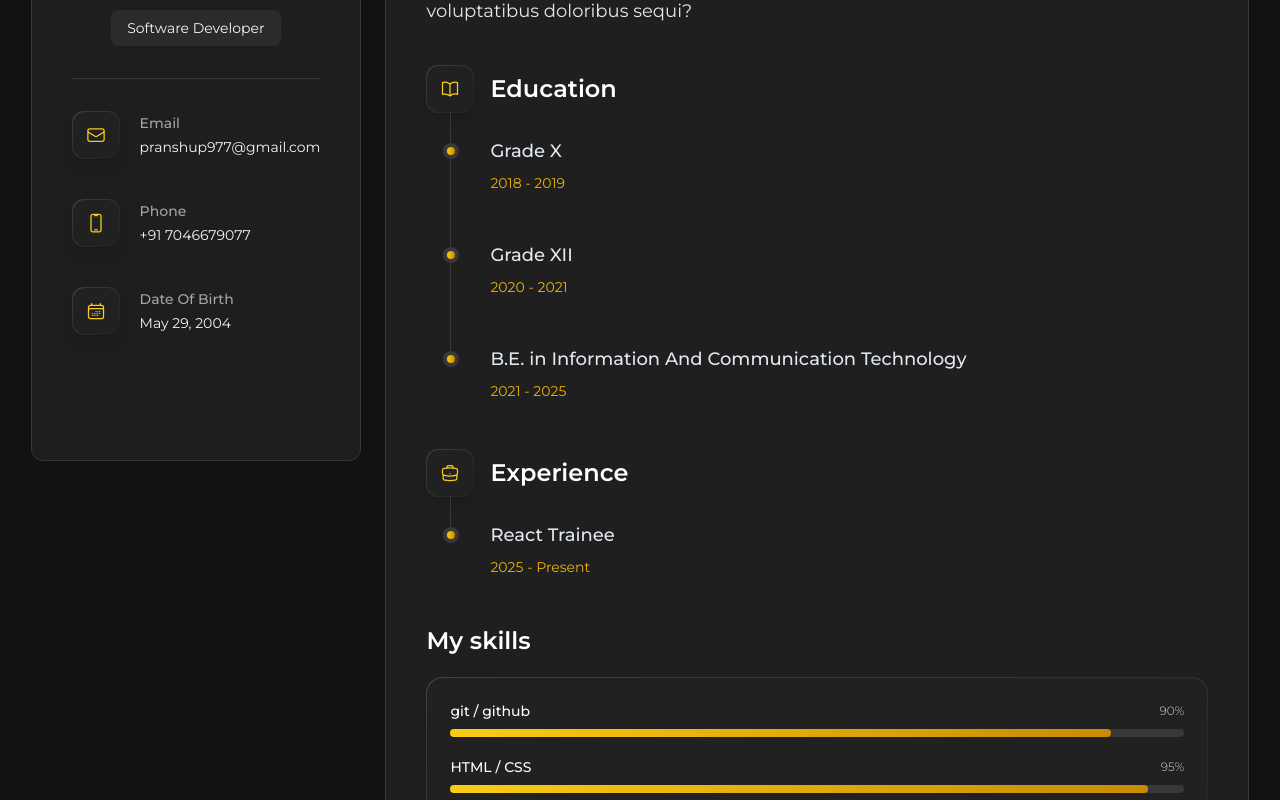
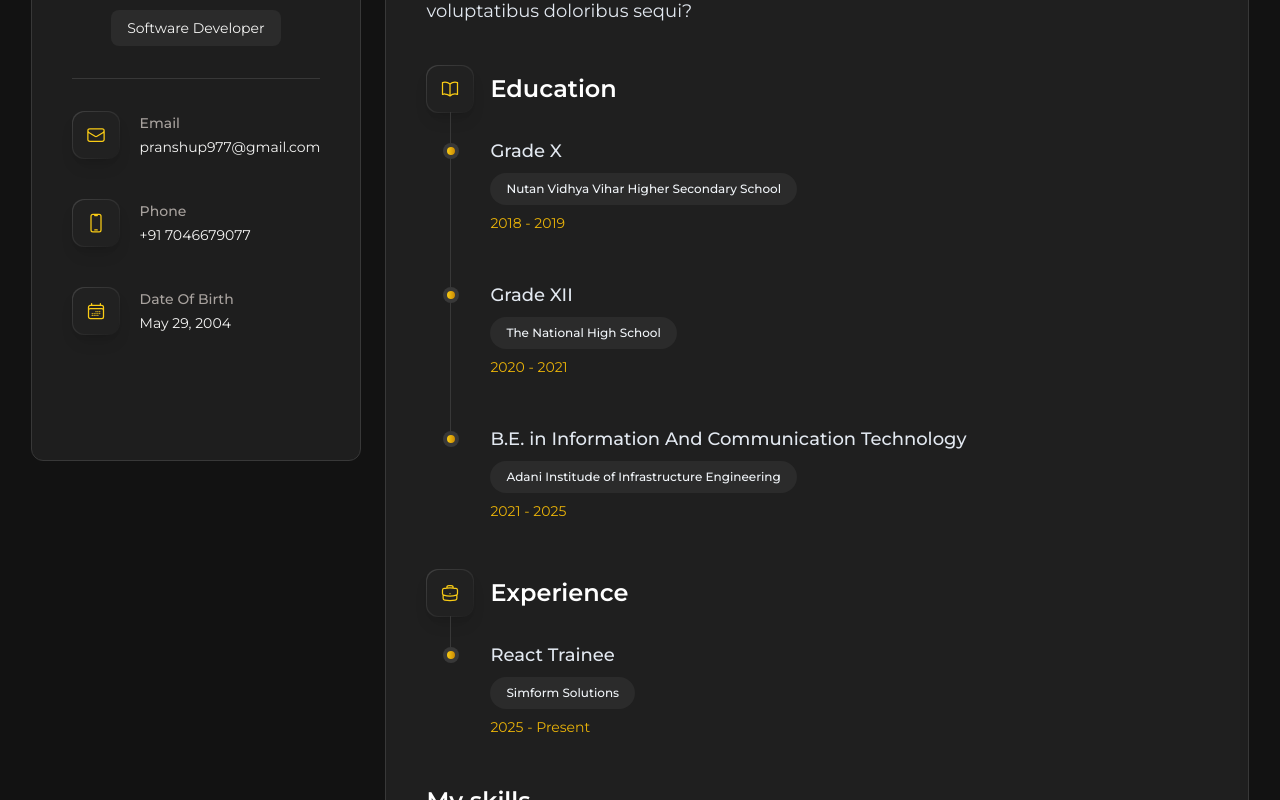
Before and after one commit to Pranshu1852/Portfolio-React, a React (Vite) app: page / in a window 1280 px wide. Shown: the part 300-1100 px from the top of the page. Built offline with nearby package versions, Linux system fonts and the light colour scheme; some icons are missing; a web font is replaced by a local one.

Commit message:
Add: add organization field in timeline component

```diff
--- a/src/features/About/components/TimeLine.tsx
+++ b/src/features/About/components/TimeLine.tsx
@@ -1,18 +1,22 @@
-interface TimeLineProps{
-    title: string,
-    period: string,
-    isLast: boolean
+interface TimeLineProps {
+  title: string;
+  period: string;
+  organization: string;
+  isLast: boolean;
 }
 
-function TimeLine({title, period, isLast}: TimeLineProps) {
-    return (
-        <div className="relative pl-5 pb-10 last:pb-0">
-            <div className="absolute left-[-23.4px] z-10 top-[10px] w-2 h-2 bg-gradient-to-r from-yellow-400 to-yellow-600 rounded-full shadow-[0_0_0_4px_#383838]" />
-            <div className={`absolute left-[-20px] top-[-25px] w-[1px] ${isLast ? 'h-[calc(100%-25px)]' : 'h-[calc(100%+25px)]'} bg-[#383838]`}/>
-            <h2 className="text-slate-200 text-lg font-medium mb-2">{title}</h2>
-            <p className="text-yellow-500 text-sm mb-2">{period}</p>
-        </div>
-    );
+function TimeLine({ title, organization,period, isLast }: TimeLineProps) {
+  return (
+    <div className='relative pl-5 pb-10 last:pb-0'>
+      <div className='absolute left-[-23.4px] z-10 top-[10px] w-2 h-2 bg-gradient-to-r from-yellow-400 to-yellow-600 rounded-full shadow-[0_0_0_4px_#383838]' />
+      <div
+        className={`absolute left-[-20px] top-[-25px] w-[1px] ${isLast ? 'h-[calc(100%-50px)]' : 'h-[calc(100%+25px)]'} bg-[#383838]`}
+      />
+      <h2 className='text-slate-200 text-lg font-medium mb-2'>{title}</h2>
+      <p className='text-slate-100 text-xs font-medium w-fit mb-2 bg-[#2b2b2b] py-2 px-4 rounded-full'>{organization}</p>
+      <p className='text-yellow-500 text-sm mb-2'>{period}</p>
+    </div>
+  );
 }
 
 export default TimeLine;
--- a/src/features/About/pages/About.tsx
+++ b/src/features/About/pages/About.tsx
@@ -18,7 +18,7 @@ const educationData = [
     title: 'B.E. in Information And Communication Technology',
     organization: 'Adani Institude of Infrastructure Engineering',
     period: '2021 - 2025',
-  }
+  },
 ];
 
 const experienceData = [
@@ -29,33 +29,33 @@ const experienceData = [
   },
 ];
 
-const skillsData=[
+const skillsData = [
   {
     name: 'git / github',
-    percentage: 90
+    percentage: 90,
   },
   {
     name: 'HTML / CSS',
-    percentage: 95
+    percentage: 95,
   },
   {
     name: 'JavaScipt / TypeScript',
-    percentage: 80
+    percentage: 80,
   },
   {
     name: 'React',
-    percentage: 65
-  }
-]
+    percentage: 65,
+  },
+];
 
 function About() {
   return (
-    <div className="flex flex-col gap-10 bg-[#1f1f1f] border-[1px] border-[#383838] rounded-xl w-full p-10">
-      <div className="relative max-w-fit">
-        <h2 className="text-white font-bold text-4xl">About Me</h2>
-        <p className="absolute bottom-[-50%] w-[40%] h-2 bg-gradient-to-br from-yellow-200 to-yellow-600 rounded-full"></p>
+    <div className='flex flex-col gap-10 bg-[#1f1f1f] border-[1px] border-[#383838] rounded-xl w-full p-10'>
+      <div className='relative max-w-fit'>
+        <h2 className='text-white font-bold text-4xl'>About Me</h2>
+        <p className='absolute bottom-[-50%] w-[40%] h-2 bg-gradient-to-br from-yellow-200 to-yellow-600 rounded-full'></p>
       </div>
-      <p className="text-slate-200 text-lg">
+      <p className='text-slate-200 text-lg'>
         Lorem, ipsum dolor sit amet consectetur adipisicing elit. Voluptatum ab
         rem quam incidunt excepturi quibusdam animi ex doloremque nobis magnam,
         aperiam blanditiis veniam tenetur libero earum architecto corporis.
@@ -64,43 +64,57 @@ function About() {
         sequi?
       </p>
       <div>
-        <div className="flex items-center gap-4 mb-6">
-          <div className="relative bg-gradient-to-br from-[#404040] to-transparent w-12 h-12 rounded-xl flex items-center justify-center text-yellow-400 shadow-lg">
-            <div className="absolute inset-px bg-[#212121] rounded-xl" />
-            <img className="w-5 h-5 z-10" src={bookImg} />
+        <div className='flex items-center gap-4 mb-6'>
+          <div className='relative bg-gradient-to-br from-[#404040] to-transparent w-12 h-12 rounded-xl flex items-center justify-center text-yellow-400 shadow-lg'>
+            <div className='absolute inset-px bg-[#212121] rounded-xl' />
+            <img className='w-5 h-5 z-10' src={bookImg} />
           </div>
-          <h3 className="text-2xl font-semibold text-white">Education</h3>
+          <h3 className='text-2xl font-semibold text-white'>Education</h3>
         </div>
-        <div className="ml-11">
+        <div className='ml-11'>
           {educationData.map((item, index) => (
-            <TimeLine key={index} title={item.title} period={item.period} isLast={index===educationData.length-1} />
+            <TimeLine
+              key={index}
+              title={item.title}
+              organization={item.organization}
+              period={item.period}
+              isLast={index === educationData.length - 1}
+            />
           ))}
         </div>
       </div>
       <div>
-        <div className="flex items-center gap-4 mb-6">
-          <div className="relative bg-gradient-to-br from-[#404040] to-transparent w-12 h-12 rounded-xl flex items-center justify-center text-yellow-400 shadow-lg">
-            <div className="absolute inset-px bg-[#212121] rounded-xl" />
-            <img className="w-5 h-5 z-10" src={briefCaseImg} />
+        <div className='flex items-center gap-4 mb-6'>
+          <div className='relative bg-gradient-to-br from-[#404040] to-transparent w-12 h-12 rounded-xl flex items-center justify-center text-yellow-400 shadow-lg'>
+            <div className='absolute inset-px bg-[#212121] rounded-xl' />
+            <img className='w-5 h-5 z-10' src={briefCaseImg} />
           </div>
-          <h3 className="text-2xl font-semibold text-white">Experience</h3>
+          <h3 className='text-2xl font-semibold text-white'>Experience</h3>
         </div>
-        <div className="ml-11">
+        <div className='ml-11'>
           {experienceData.map((item, index) => (
-            <TimeLine key={index} title={item.title} period={item.period} isLast={index===experienceData.length-1} />
+            <TimeLine
+              key={index}
+              title={item.title}
+              organization={item.organization}
+              period={item.period}
+              isLast={index === experienceData.length - 1}
+            />
           ))}
         </div>
       </div>
 
       <div className='flex flex-col gap-5'>
-        <h3 className="text-2xl font-semibold text-white">
-          My skills
-        </h3>
-        <div className="relative bg-gradient-to-br from-[#404040] to-transparent p-6 rounded-2xl shadow-lg">
-          <div className="absolute inset-px bg-[#212121] rounded-2xl" />
+        <h3 className='text-2xl font-semibold text-white'>My skills</h3>
+        <div className='relative bg-gradient-to-br from-[#404040] to-transparent p-6 rounded-2xl shadow-lg'>
+          <div className='absolute inset-px bg-[#212121] rounded-2xl' />
           <div className='flex flex-col gap-5 relative'>
             {skillsData.map((item, index) => (
-              <SkillBar key={index} name={item.name} percentage={item.percentage} />
+              <SkillBar
+                key={index}
+                name={item.name}
+                percentage={item.percentage}
+              />
             ))}
           </div>
         </div>
```
Also changed, not shown: src/features/About/components/SkillBar.tsx (+6 -6 lines).
